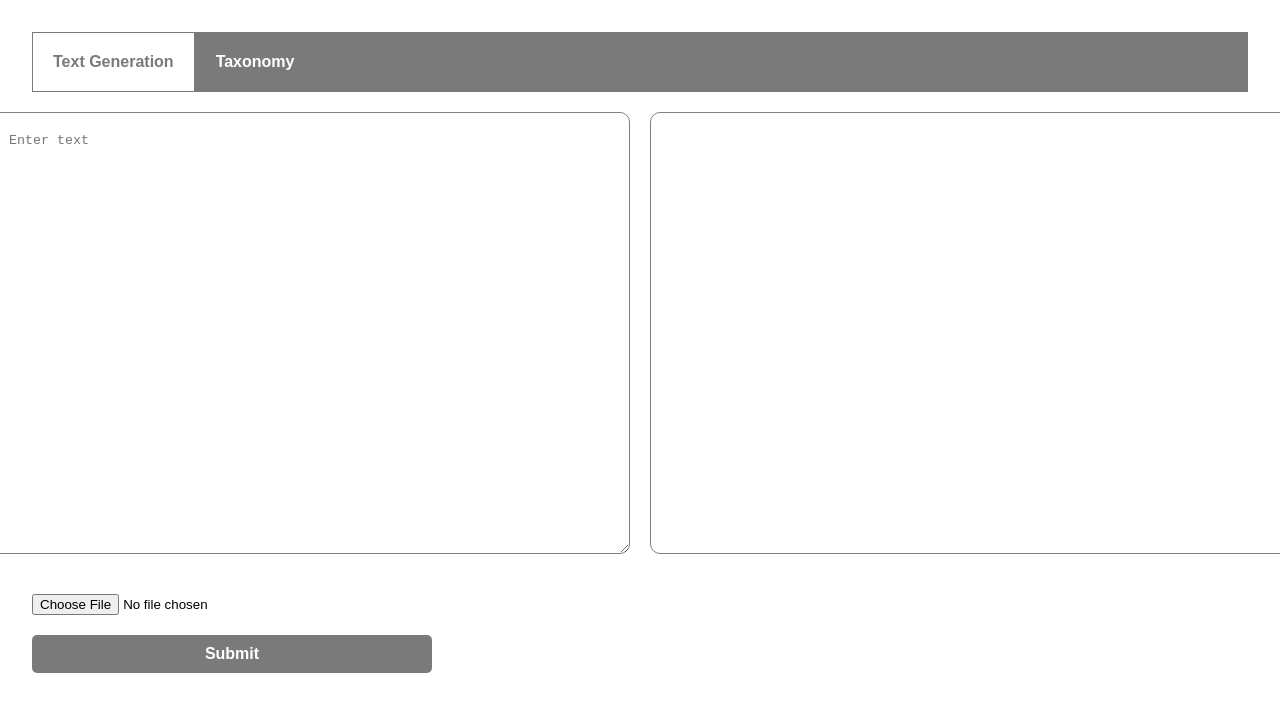
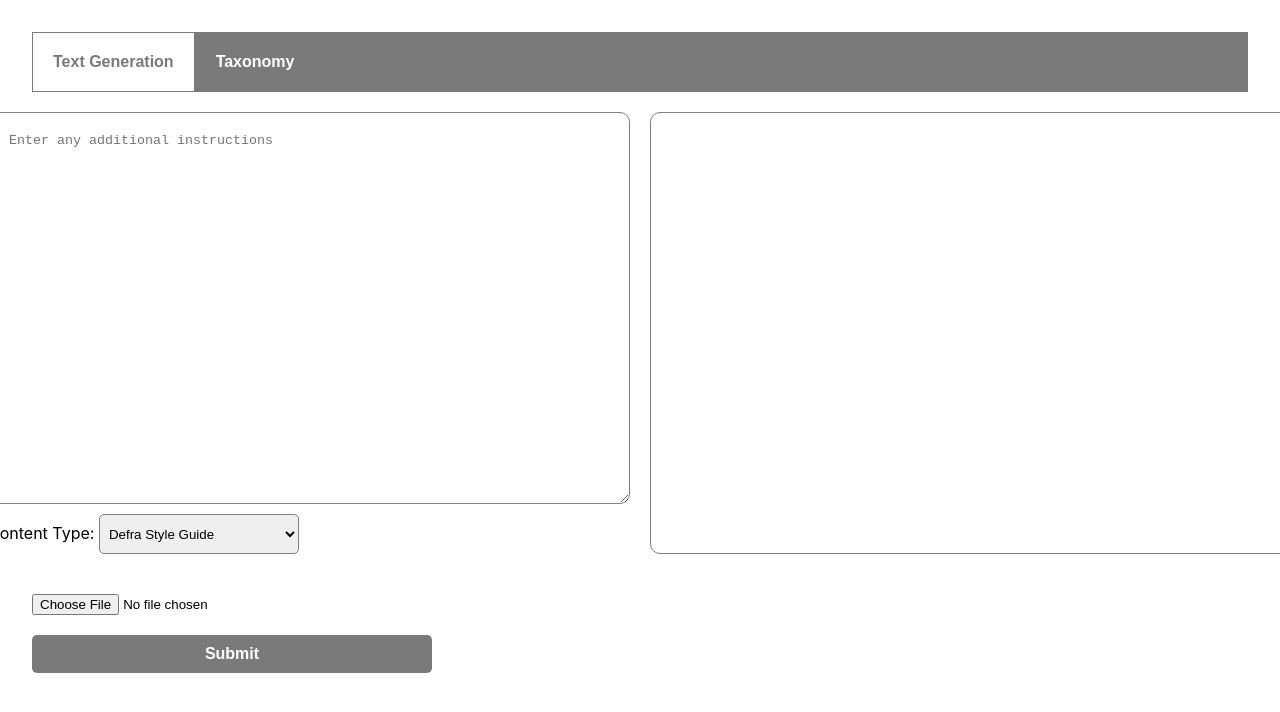
Before and after one commit to ancoris/anc-pg-hack-defra-cm-app, a React (Vite) app in the folder frontend/: page / in a window 1280 px wide. Shown: the top 712 px of the page. Built offline with nearby package versions, Linux system fonts and the light colour scheme.

Commit message:
add content box

```diff
--- a/frontend/src/pages/TextGen/TextGen.module.css
+++ b/frontend/src/pages/TextGen/TextGen.module.css
@@ -28,12 +28,14 @@
     cursor: not-allowed;
 }
 
-
 @media (max-width: 768px) {
     .boxes {
         flex-direction: column;
         gap: 10px;
         padding: 10px;
+    }
+    .selectBox {
+        width: 100%;
     }
 }
 
@@ -46,13 +48,22 @@
 
 .box {
     width: 600px;
-    height: 400px;
+    height: 350px;
     border: 1px solid gray;
     border-radius: 10px;
     display: flex;
     justify-content: center;
     align-items: center;
     padding: 20px;
+}
+
+.selectBox {
+    width: 200px;
+    height: 40px;
+    border: 1px solid gray;
+    border-radius: 5px;
+    margin-top: 10px;
+    padding: 5px;
 }
 
 .output_box {
--- a/frontend/src/pages/TextGen/index.jsx
+++ b/frontend/src/pages/TextGen/index.jsx
@@ -4,12 +4,16 @@ import { getFunctions, httpsCallable } from "firebase/functions";
 import { marked } from "marked";
 import { getStorage, ref, uploadBytes, getDownloadURL } from "firebase/storage";
 
+const DEFAULT_CONTENT_TYPE =
+    "gs://anc-pg-hack-defra-cm.appspot.com/style_guide_defra style guide.pdf";
+
 function TextGen() {
     const [inputText, setInputText] = useState("");
     const [outputText, setOutputText] = useState("");
     const [selectedFile, setSelectedFile] = useState(null);
     const [loading, setLoading] = useState(false);
-    const [promptUsed, setPromptUsed] = useState("");
+    const [promptUsed, setPromptUsed] = useState(""); //unused for now
+    const [contentType, setContentType] = useState(DEFAULT_CONTENT_TYPE);
 
     const functions = getFunctions();
     const storage = getStorage();
@@ -40,13 +44,15 @@ function TextGen() {
                 "generateDocuments"
             );
 
-            generateDocuments({ request: inputText, fileUrl: fileUrl }).then(
-                (result) => {
+            generateDocuments({
+                request: inputText,
+                fileUrl: fileUrl,
+                contentType: contentType,
+            }).then((result) => {
                 console.log(result.data);
                 setOutputText(result.data.generated_draft);
                 setLoading(false);
-                }
-            );
+            });
         } catch (error) {
             console.error("Error calling Firebase function:", error);
         }
@@ -55,17 +61,31 @@ function TextGen() {
     const createMarkup = () => {
         return { __html: marked(outputText) };
     };
-
+    console.log("contentType", contentType);
     return (
         <div>
             <div className={styles.container}>
                 <div className={styles.boxes}>
+                    <div>
                         <textarea
                             className={styles.box}
                             value={inputText}
                             onChange={(e) => setInputText(e.target.value)}
-                        placeholder="Enter text"
+                            placeholder="Enter any additional instructions"
                         />
+                        Content Type:{" "}
+                        <select
+                            className={styles.selectBox}
+                            value={contentType}
+                            onChange={(e) => setContentType(e.target.value)}
+                        >
+                            <option value="gs://anc-pg-hack-defra-cm.appspot.com/style_guide_defra style guide.pdf">
+                                Defra Style Guide
+                            </option>
+                            <option value="Type Bbbbb">Type B</option>
+                            <option value="Type Cccccc">Type C</option>
+                        </select>
+                    </div>
                     <div
                         className={styles.output_box}
                         dangerouslySetInnerHTML={createMarkup()}
```
Also changed, not shown: 1 other file (tests, documents, lock files or other folders). Lines whose indentation alone changed are shown as unchanged.
